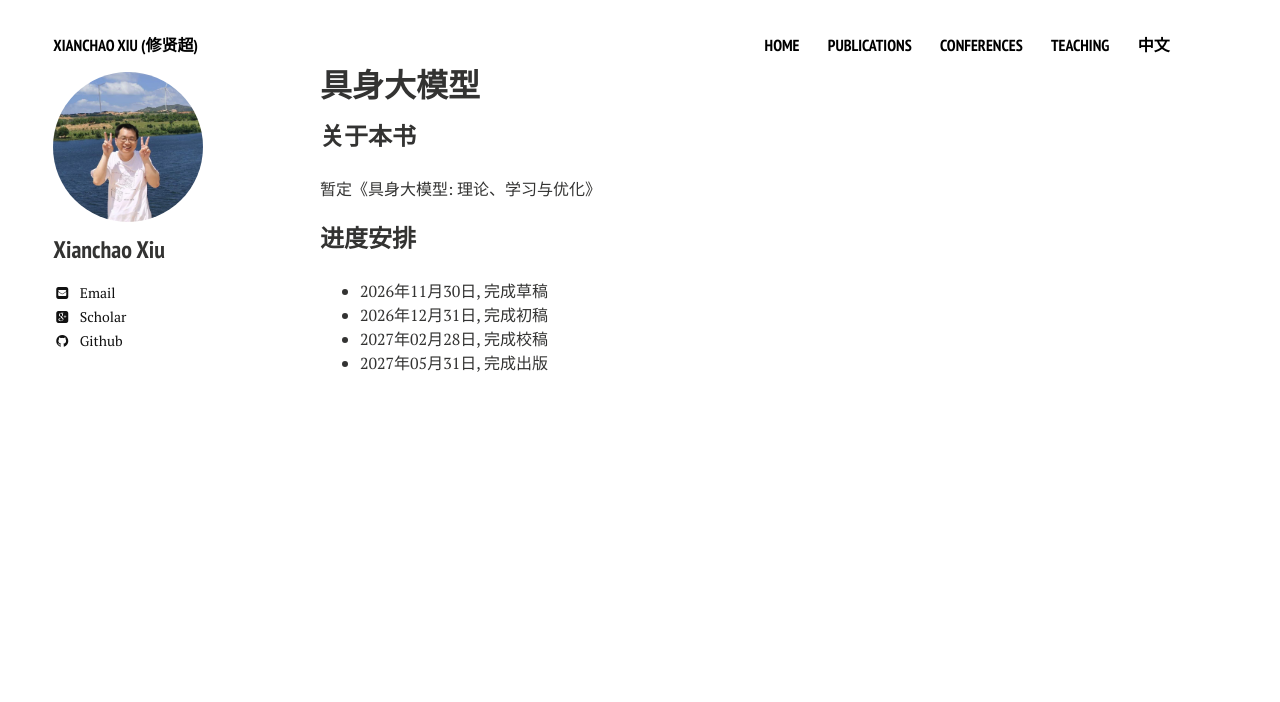
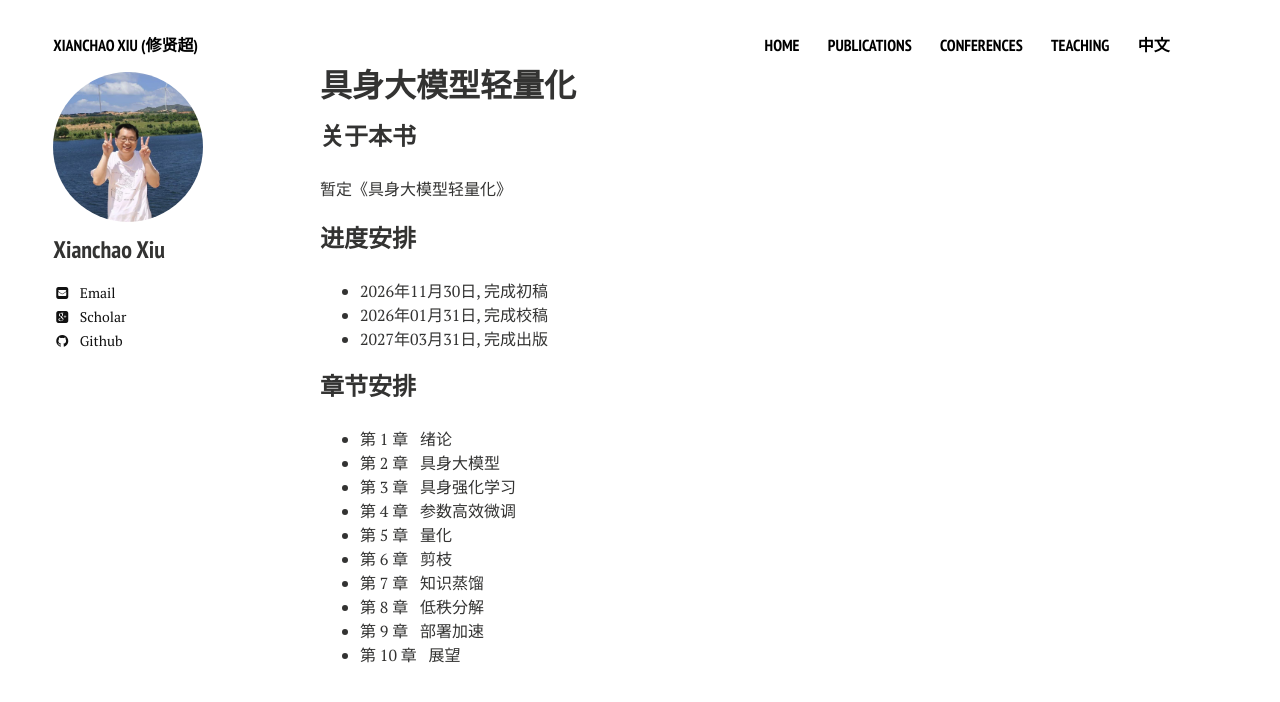
Before and after one commit to xianchaoxiu/xianchaoxiu.github.io, a Jekyll site: the page built from chinese/books/EAI/index.md, in a window 1280 px wide. Shown: the top 702 px of the page. Built offline with Jekyll 4.4.1, drawn with Linux system fonts in a browser that asks for light colours; nearby versions of some CDN libraries.

Commit message:
Update index.md

```diff
--- a/chinese/books/EAI/index.md
+++ b/chinese/books/EAI/index.md
@@ -1,16 +1,28 @@
 ---
 layout: page
-title: 具身大模型
+title: 具身大模型轻量化
 comments: false
 share: false
 ---
 
 ### 关于本书
-暂定《具身大模型: 理论、学习与优化》
+暂定《具身大模型轻量化》
 
 
 ### 进度安排
-* 2026年11月30日, 完成草稿<br>
-* 2026年12月31日, 完成初稿<br>
-* 2027年02月28日, 完成校稿<br>
-* 2027年05月31日, 完成出版<br>
+* 2026年11月30日, 完成初稿<br>
+* 2026年01月31日, 完成校稿<br>
+* 2027年03月31日, 完成出版<br>
+
+
+### 章节安排
+* 第 1 章 &nbsp;  绪论 <br>
+* 第 2 章 &nbsp;  具身大模型 <br>
+* 第 3 章 &nbsp;  具身强化学习 <br>
+* 第 4 章 &nbsp;  参数高效微调<br>
+* 第 5 章 &nbsp;  量化 <br>
+* 第 6 章 &nbsp;  剪枝 <br>
+* 第 7 章 &nbsp;  知识蒸馏<br>
+* 第 8 章 &nbsp;  低秩分解 <br>
+* 第 9 章 &nbsp;  部署加速 <br>
+* 第 10 章 &nbsp;  展望 <br>
```
